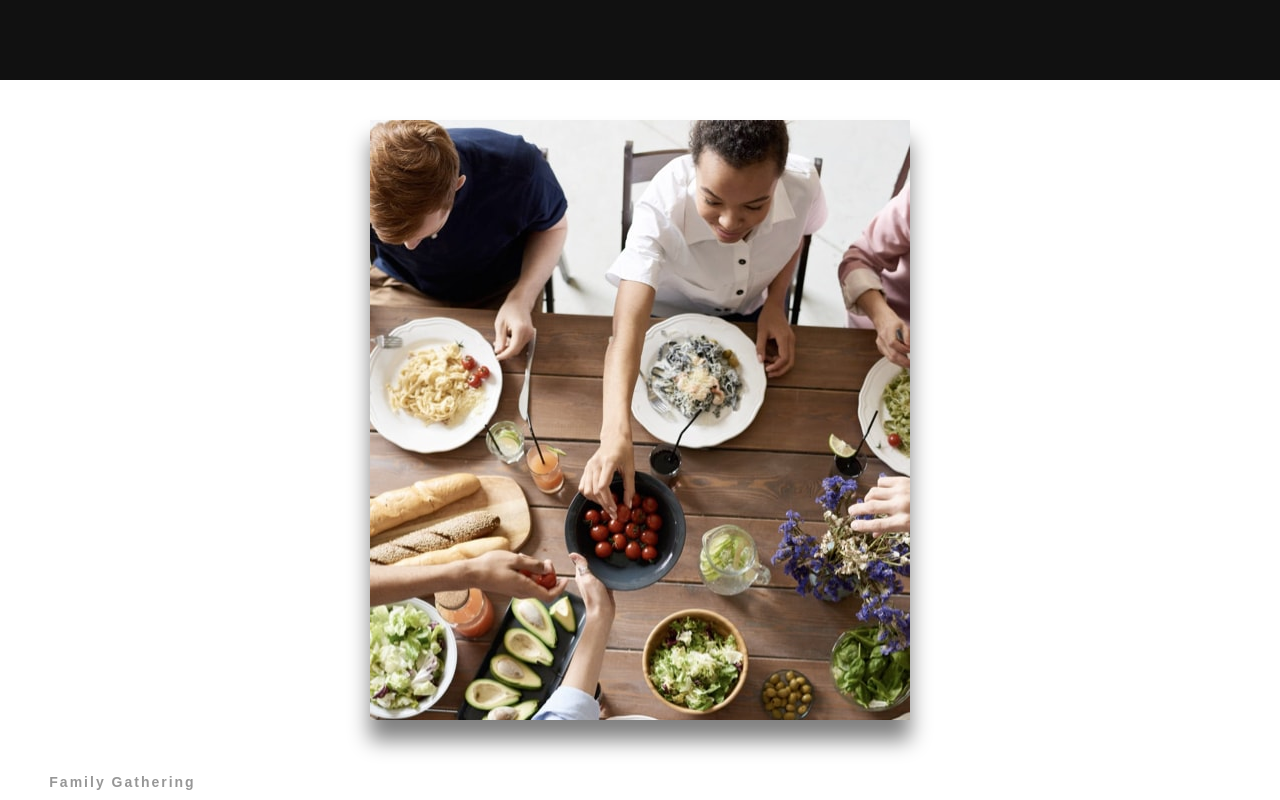
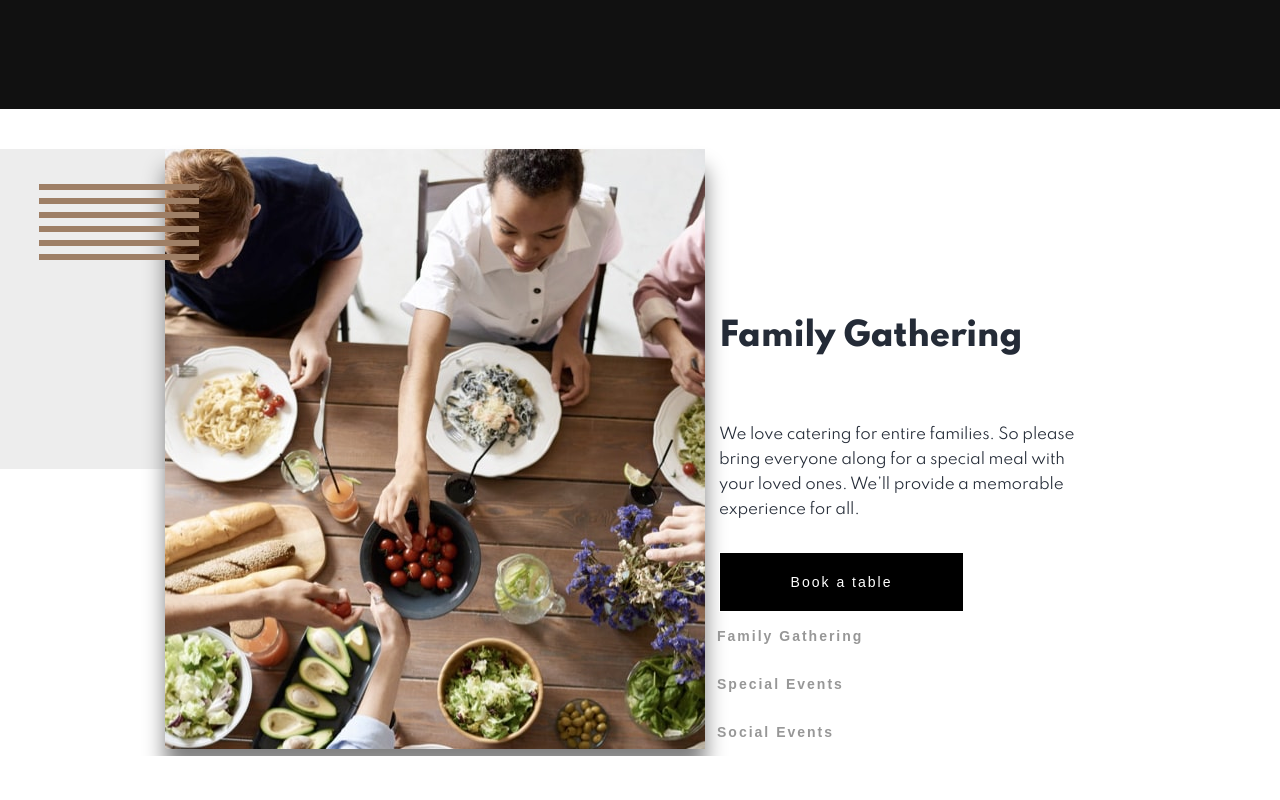
Before and after one commit to ChamuMutezva/dinner-restaurant-website, a React (Create React App) app: page / in a window 1280 px wide. Shown: the part 3100-3900 px from the top of the page. After the commit the page ends 3856 px from the top, so only its background shows below. Built offline with nearby package versions, Linux system fonts and the light colour scheme.

Commit message:
fix: desktop gathering section

```diff
--- a/src/App.css
+++ b/src/App.css
@@ -1,38 +1,4 @@
 .App {
   text-align: center;
+ /* overflow-x: hidden; */
 }
-
-.App-logo {
-  height: 40vmin;
-  pointer-events: none;
-}
-
-@media (prefers-reduced-motion: no-preference) {
-  .App-logo {
-    animation: App-logo-spin infinite 20s linear;
-  }
-}
-
-.App-header {
-  background-color: #282c34;
-  min-height: 100vh;
-  display: flex;
-  flex-direction: column;
-  align-items: center;
-  justify-content: center;
-  font-size: calc(10px + 2vmin);
-  color: white;
-}
-
-.App-link {
-  color: #61dafb;
-}
-
-@keyframes App-logo-spin {
-  from {
-    transform: rotate(0deg);
-  }
-  to {
-    transform: rotate(360deg);
-  }
-}
--- a/src/main/gatherings.js
+++ b/src/main/gatherings.js
@@ -58,7 +58,7 @@ const Gatherings = () => {
             </div>
             <div className="cta__descr">
                 <nav>
-                    <ul>
+                    <ul className="cta__descr__list__items" >
                         <li><Button title="Family Gathering" secondary={true} familyMatch={true} /></li>
                         <li><Button title="Special Events" secondary={true} specialMatch={true} /></li>
                         <li><Button title="Social Events" secondary={true} socialMatch={true} /></li>
--- a/src/main/menu.js
+++ b/src/main/menu.js
@@ -36,7 +36,9 @@ const Menu = () => {
                     title="Seared Salmon Fillet"
                     description=" Our locally sourced salmon served with
                  a refreshing buckwheat summer salad."
-                  menuTitle={true} cardShadow={true} hideBefore={true} menuDescr={true} cardMenu={true}/>
+                    menuTitle={true} cardShadow={true} hideBefore={true} menuDescr={true} cardMenu={true} />
+
+                <hr />
 
                 <CardComponent srcSet1={`${beefMobile}, ${beefMobile2x}`}
                     srcSet2={`${beefTabletDesktop}`}
@@ -47,8 +49,9 @@ const Menu = () => {
                     title="Rosemary Filet Mignon"
                     description="Our prime beef served to your taste with a
                      delicious choice of seasonal sides."
-                      menuTitle={true} cardShadow={true} hideBefore={true} menuDescr={true} cardMenu={true}/>
+                    menuTitle={true} cardShadow={true} hideBefore={true} menuDescr={true} cardMenu={true} />
 
+                <hr />
 
                 <CardComponent srcSet1={`${chocolateMobile}, ${chocolateMobile2x}`}
                     srcSet2={`${chocolateTabletDesktop}`}
@@ -59,7 +62,7 @@ const Menu = () => {
                     title="Summer Fruit Chocolate Mousse"
                     description="Creamy mousse combined with summer fruits
                      and dark chocolate shavings."
-                      menuTitle={true} cardShadow={true} hideBefore={true} menuDescr={true} cardMenu={true}/>
+                    menuTitle={true} cardShadow={true} hideBefore={true} menuDescr={true} cardMenu={true} />
 
             </div>
         </section>
--- a/src/styles/_mixins.scss
+++ b/src/styles/_mixins.scss
@@ -13,8 +13,6 @@
     margin-bottom: 20px;
 
     @include mQ(680px) {
-        // max-width: 24rem;
-        // margin: 8px auto 66px;
         margin: 27px auto 66px;
         max-width: 20rem;
     }
--- a/src/styles/style.css
+++ b/src/styles/style.css
@@ -419,7 +419,7 @@ table {
     margin-bottom: -202px;
   }
   .menu__section::before {
-    top: 27px;
+    top: 12px;
   }
 }
 
@@ -476,6 +476,12 @@ table {
   }
 }
 
+@media screen and (min-width: 680px) {
+  .menu__headings__title {
+    margin: 15px auto 62px;
+  }
+}
+
 .menu__headings__descr {
   line-height: 25px;
   letter-spacing: -0.19px;
@@ -502,7 +508,7 @@ table {
 
 @media screen and (min-width: 680px) {
   .menu__cards {
-    margin-top: 26px;
+    margin-top: 35px;
   }
 }
 
@@ -536,16 +542,17 @@ table {
 
 .cardMenu {
   position: relative;
-}
-
-.cardMenu::after {
+  /*
+    &::after {
         content: "";
         width: 100%;
         position: absolute;
         height: 1px;
-  background-color: #979797;
+        background-color: $lt-grey-bg;
         left: 0;
         bottom: 31px;
+    }
+*/
 }
 
 @media screen and (min-width: 680px) {
@@ -560,17 +567,26 @@ table {
         -ms-flex-align: center;
             align-items: center;
     padding: 0 97px;
+    /*
+        &::after {
+            width: 80%;
+            left: 13%;
+            bottom: 10px;
+        }
+        */
   }
 }
 
 @media screen and (min-width: 1080px) {
   .cardMenu {
     margin-bottom: 60px;
-  }
-  .cardMenu::after {
+    /*z-index: 5;
+        &::after {
             width: 80%;
             left: auto;
             bottom: -30px;
+        }
+        */
   }
   .cardMenu::before {
     content: url("../assets/images/patterns/pattern-divide.svg");
@@ -597,18 +613,54 @@ body {
 
 @media screen and (min-width: 680px) {
   .cta {
-    top: 550px;
+    top: 518px;
+    padding-top: 72px;
+  }
+  .cta::before {
+    position: absolute;
+    width: 378px;
+    height: 320px;
+    background-color: #ededed;
+    top: 0;
+    left: 0;
+    content: "";
+    border-radius: 0px 50px 0 0;
+  }
+  .cta::after {
+    position: absolute;
+    top: 35px;
+    left: 39px;
+    content: url("../assets/images/patterns/pattern-lines.svg");
   }
 }
 
 @media screen and (min-width: 1080px) {
   .cta {
     top: 300px;
+    display: -webkit-box;
+    display: -ms-flexbox;
+    display: flex;
+    padding: 0 165px;
+    -webkit-box-pack: justify;
+        -ms-flex-pack: justify;
+            justify-content: space-between;
   }
 }
 
 .cta__descr {
   margin-top: 36px;
+}
+
+@media screen and (min-width: 1080px) {
+  .cta__descr {
+    display: -webkit-box;
+    display: -ms-flexbox;
+    display: flex;
+    -webkit-box-orient: vertical;
+    -webkit-box-direction: reverse;
+        -ms-flex-direction: column-reverse;
+            flex-direction: column-reverse;
+  }
 }
 
 .ctaBtnSecondary {
@@ -639,6 +691,12 @@ body {
   background-color: #242b37;
   top: 40px;
   left: 30%;
+}
+
+@media screen and (min-width: 1080px) {
+  .ctaBtnSecondary {
+    text-align: left;
+  }
 }
 
 .cta__descr__hero__cat {
@@ -703,12 +761,38 @@ body {
   margin-top: 30px;
 }
 
+@media screen and (min-width: 1080px) {
+  .ctaBtnPrimary {
+    margin-left: 12px;
+  }
+}
+
 .cta__descr__hero {
   position: relative;
 }
 
 .cta__events__img {
   position: relative;
+}
+
+@media screen and (min-width: 680px) {
+  .cta__descr__list__items {
+    display: -webkit-box;
+    display: -ms-flexbox;
+    display: flex;
+    -webkit-box-pack: center;
+        -ms-flex-pack: center;
+            justify-content: center;
+  }
+}
+
+@media screen and (min-width: 1080px) {
+  .cta__descr__list__items {
+    -webkit-box-orient: vertical;
+    -webkit-box-direction: normal;
+        -ms-flex-direction: column;
+            flex-direction: column;
+  }
 }
 
 .ctaHide {
--- a/src/styles/style.scss
+++ b/src/styles/style.scss
@@ -23,17 +23,46 @@ body {
     }
 
     @include mQ(680px) {
-        top: 550px;
+        top: 518px;
+        padding-top: 72px;
+
+        &::before {
+            position: absolute;
+            width: 378px;
+            height: 320px;
+            background-color: #ededed;
+            top: 0;
+            left: 0;
+            content: "";
+            border-radius: 0px 50px 0 0;
+        }
+
+        &::after {
+            position: absolute;
+            top: 35px;
+            left: 39px;
+            content: url("../assets/images/patterns/pattern-lines.svg");
+
+        }
+
     }
 
     @include mQ(1080px) {
         top: 300px;
+        display: flex;
+        padding: 0 165px;
+        justify-content: space-between;
     }
 
 }
 
 .cta__descr {
     margin-top: 36px;
+
+    @include mQ(1080px) {
+        display: flex;
+        flex-direction: column-reverse;
+    }
 }
 
 .ctaBtnSecondary {
@@ -64,6 +93,10 @@ body {
             left: 30%;
         }
     }
+
+    @include mQ(1080px) {
+        text-align: left;
+    }
 }
 
 .cta__descr__hero__cat {
@@ -84,6 +117,10 @@ body {
 .ctaBtnPrimary {
     background-color: black;
     margin-top: 30px;
+
+    @include mQ(1080px) {
+        margin-left: 12px;
+    }
 }
 
 .cta__descr__hero {
@@ -94,10 +131,23 @@ body {
     position: relative;
 }
 
+.cta__descr__list__items {
+    @include mQ(680px) {
+        display: flex;
+        justify-content: center;
+    }
+
+    @include mQ(1080px) {
+        flex-direction: column;
+    }
+}
+
 .ctaHide {
     visibility: hidden;
     position: absolute;
     top: 0;
+    // left: 8000px;
+    // transition: ease-out 1s;
 }
 
 .cta__img img {
```
Also changed, not shown: src/styles/_menu.scss (+19 -6 lines), 1 other file (tests, documents, lock files or other folders). Lines whose indentation alone changed are shown as unchanged.
